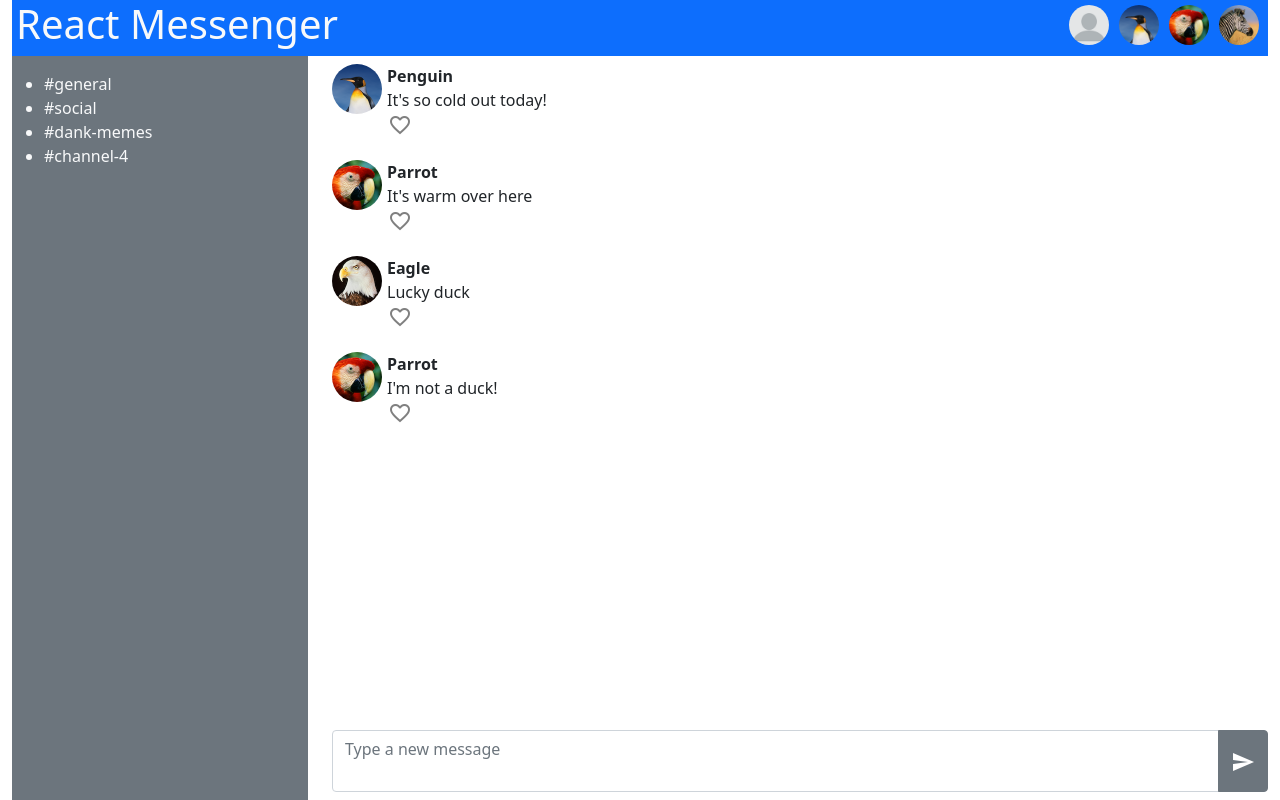
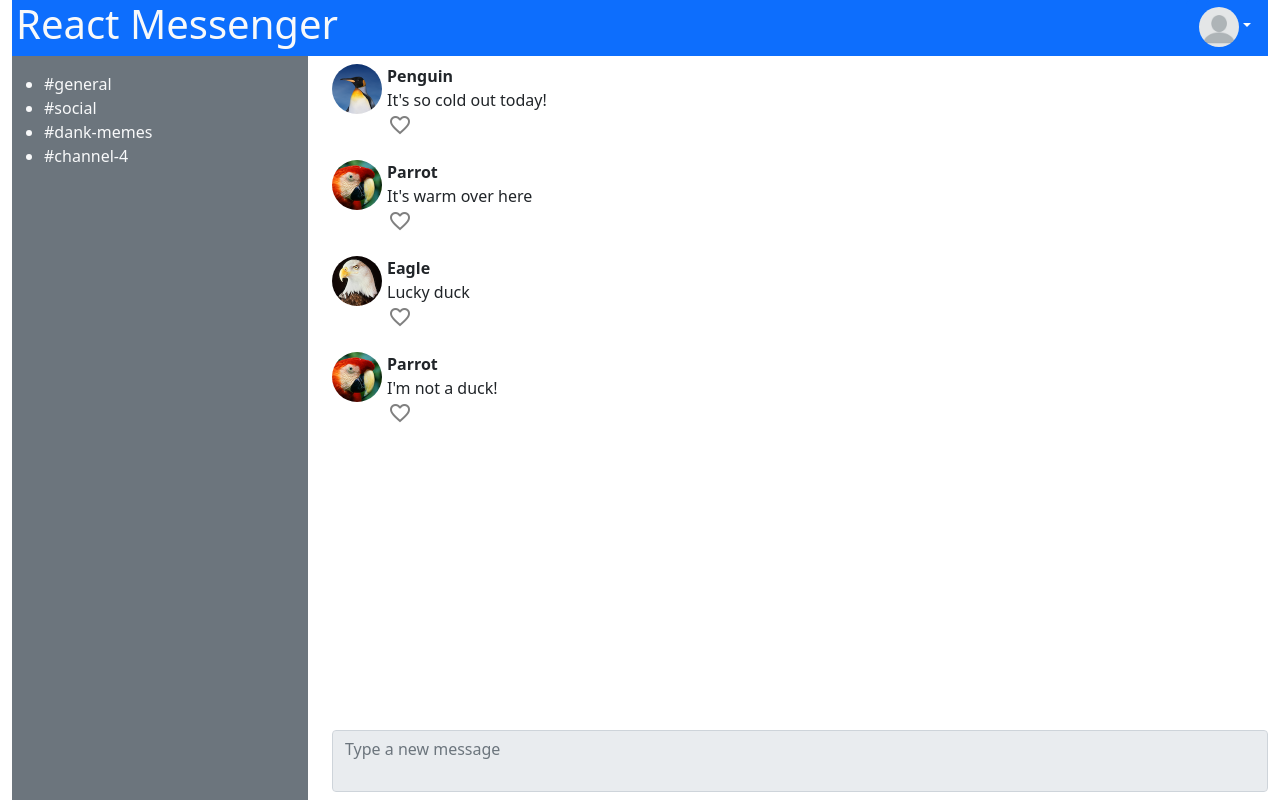
Before and after one commit to info340-wi22/lecture-demos, a React (Create React App) app in the folder react-chat/: page / in a window 1280 px wide. Built offline with nearby package versions, Linux system fonts and the light colour scheme.

Commit message:
End of lecture code

```diff
--- a/react-chat/package.json
+++ b/react-chat/package.json
@@ -8,6 +8,7 @@
     "@testing-library/user-event": "^13.5.0",
     "bootstrap": "^5.1.3",
     "react": "^17.0.2",
+    "react-bootstrap": "^2.1.2",
     "react-dom": "^17.0.2",
     "react-scripts": "5.0.0",
     "web-vitals": "^2.1.4"
--- a/react-chat/src/components/App.js
+++ b/react-chat/src/components/App.js
@@ -4,12 +4,14 @@ import ChannelNav from './ChannelNav';
 import { MessagePane } from './Messages';
 import ComposeForm from './ComposeForm';
 
-import CHAT_LOG from '../data/chat_log.json';
+import SAMPLE_CHAT_LOG from '../data/chat_log.json';
 
 //React Component (like a function)
 export default function App(props) {
-
-  const [messageArray, setMessageArray] = useState(CHAT_LOG);
+  //state
+  const [messageArray, setMessageArray] = useState(SAMPLE_CHAT_LOG);
+  const [currentUser, setCurrentUser] = useState(null);
+  console.log("logged in as", currentUser);
 
   const addMessage = (userName, messageText, channel) => {
     const newMessage = {
@@ -28,6 +30,15 @@ export default function App(props) {
     setMessageArray(newMessageArray);
   }
 
+  const loginUser = (userName) => {
+    //processing
+    //example: if userName is in registered user list, update--otherwise reject
+    if(userName == '') { //handle bad argument
+      userName = null;
+    }
+
+    setCurrentUser(userName); //update state and re-render
+  }
 
   //should get it from the chat log itself?
   const CHANNEL_LIST = [
@@ -40,7 +51,7 @@ export default function App(props) {
 
   return (
     <div className="container-fluid d-flex flex-column" >
-      <NavBar />
+      <NavBar user={currentUser} loginFunction={loginUser} />
       <main className="row flex-grow-1">
         <div className="col-3">
           <ChannelNav channelList={CHANNEL_LIST} currentChannel={currentChannel} />
@@ -49,7 +60,7 @@ export default function App(props) {
             <div className="chat-pane">
               <MessagePane messageHistory={messageArray} currentChannel={currentChannel} />
             </div>
-            <ComposeForm howToAddMessage={addMessage} />
+            <ComposeForm user={currentUser} howToAddMessage={addMessage} />
         </div>
       </main>
     </div>
--- a/react-chat/src/components/ComposeForm.js
+++ b/react-chat/src/components/ComposeForm.js
@@ -2,13 +2,15 @@ import { useState } from 'react';
 
 export default function ComposeForm(props) {
   const [userInput, setUserInput] = useState("");
+
+  const {user} = props; //destructure
 
   const handleClick = (event) => {
     console.log("submitting!")
 
     //call the function callback I was given
     //arguments: userName, text, channel
-    props.howToAddMessage("Parrot", userInput, "general");
+    props.howToAddMessage(props.user, userInput, "general");
 
     setUserInput("") //remove message after sending
   }
@@ -18,17 +20,27 @@ export default function ComposeForm(props) {
      setUserInput(inputValue); //update the state (and re-render!)
   }
 
+  //Conditional Rendering
+  // if(!user) { //if user is not defined
+  //   return null;
+  // }
+
+
   return (
     <form className="my-2">
       <div className="input-group">
+        { user && <img src={'img/'+user+'.png'} alt={user+" avatar"} /> }
         <textarea
           className="form-control" rows="2" placeholder="Type a new message"
           onChange={handleChange}
           value={userInput}
+          disabled={!user}
         />
-        <button className="btn btn-secondary" type="button" onClick={handleClick}>
-          <span className="material-icons">send</span>
-        </button>
+        { user &&
+          <button className="btn btn-secondary" type="button" onClick={handleClick}>
+            <span className="material-icons">send</span>
+          </button>
+        }
       </div>
     </form>
   );
--- a/react-chat/src/components/HeaderBar.js
+++ b/react-chat/src/components/HeaderBar.js
@@ -1,22 +1,57 @@
+import { useState } from 'react';
+
+import Dropdown from 'react-bootstrap/Dropdown';
+
+
+
 //headerbar component
 const DEFAULT_USERS = [null, "Penguin", "Parrot", "Zebra"]
 
 export default function NavBar(props) {
 
-  //convenience
+  //callback/functions
+  const handleClick = (event) => {
+    let whichUser = event.currentTarget.name //access button, not image
+    props.loginFunction(whichUser);
+    //update that state (which is now in App)
+  }
+
+  //rendering
   const userButtons = DEFAULT_USERS.map((userName) => {
+    let classListString = "btn user-icon";
+    if(userName == props.user) { //if who is logged in
+      classListString += " bg-success";
+      return null;
+    }
+
+    // return (
+    //   <button className={classListString} name={userName} key={userName} onClick={handleClick}>
+    //     <img src={'img/'+userName+'.png'} alt={userName+" avatar"} />
+    //   </button>
+    // )
+
     return (
-      <button className="btn user-icon" name={userName} key={userName}>
+      <Dropdown.Item name={userName} key={userName} onClick={handleClick}>
         <img src={'img/'+userName+'.png'} alt={userName+" avatar"} />
-      </button>
+        &nbsp; {userName}
+      </Dropdown.Item>
     )
+
   })
 
   return (
     <header className="container-fluid text-light bg-primary px-1 d-flex justify-content-between">
       <h1>React Messenger</h1>
       <div>
-        {userButtons}
+      <Dropdown>
+        <Dropdown.Toggle variant="primary">
+          <img src={'img/'+props.user+'.png'} alt={props.user+" avatar"} />
+        </Dropdown.Toggle>
+
+        <Dropdown.Menu>
+          {userButtons}
+        </Dropdown.Menu>
+      </Dropdown>
       </div>
     </header>
   )
```
Also changed, not shown: 1 other file (tests, documents, lock files or other folders).
